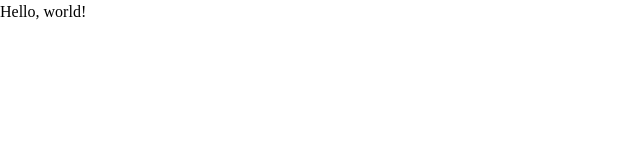
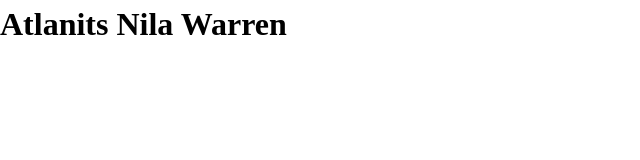
Before and after one commit to atlantiswarren/my-first-website, a plain HTML site: page src/index.html in a window 1280 px wide. Shown: the whole page, without its empty margins (0-640 px from the left). Drawn offline with Linux system fonts and the light colour scheme.

Commit message:
Add name

```diff
--- a/src/index.html
+++ b/src/index.html
@@ -7,9 +7,9 @@
     <link rel="stylesheet" href="./css/reset.css" />
     <link rel="stylesheet" href="./css/main.css" />
     <script src="./js/main.js" defer></script>
-    <title>Document</title>
+    <title>Atlantis Nila Warren</title>
   </head>
   <body>
-    Hello, world!
+    <h1>Atlanits Nila Warren</h1>
   </body>
 </html>
```
